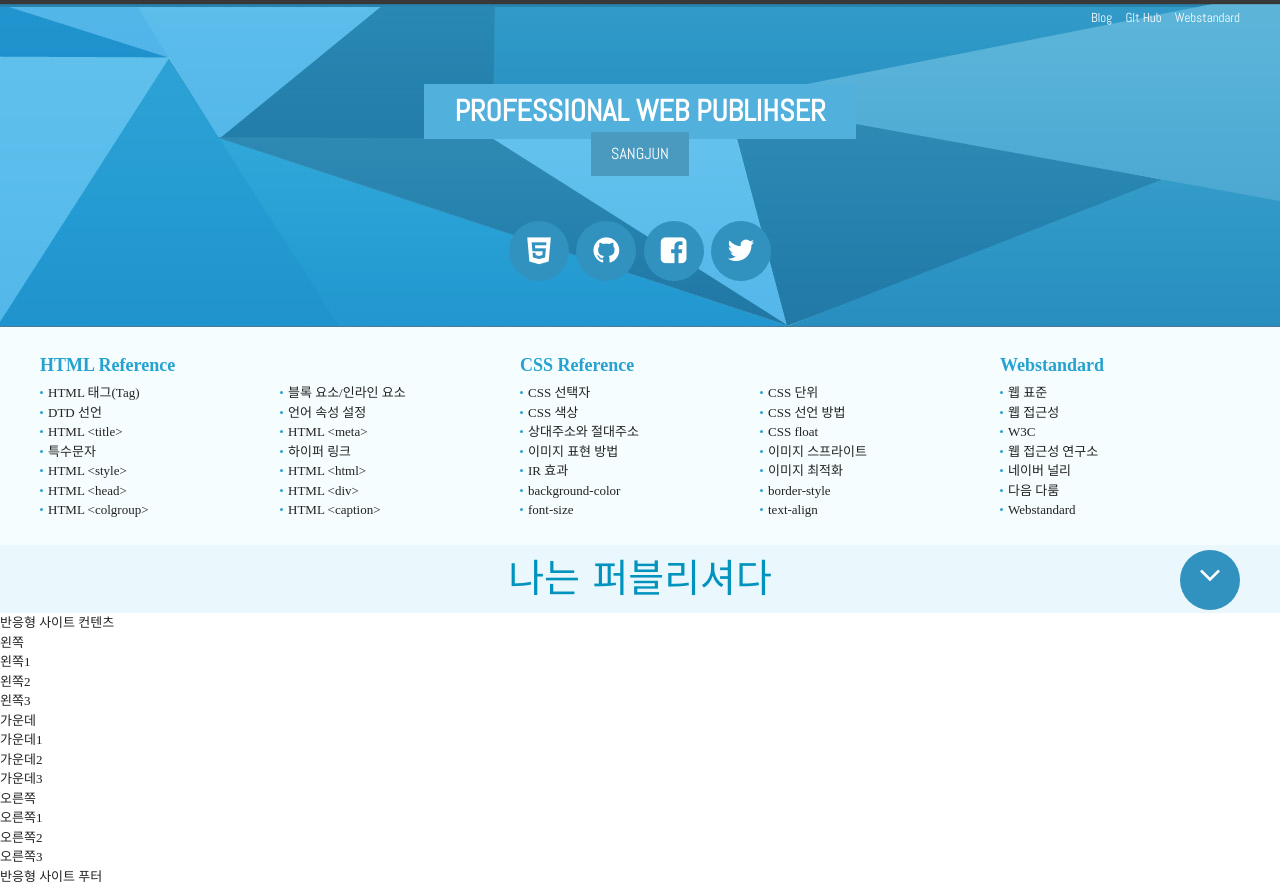
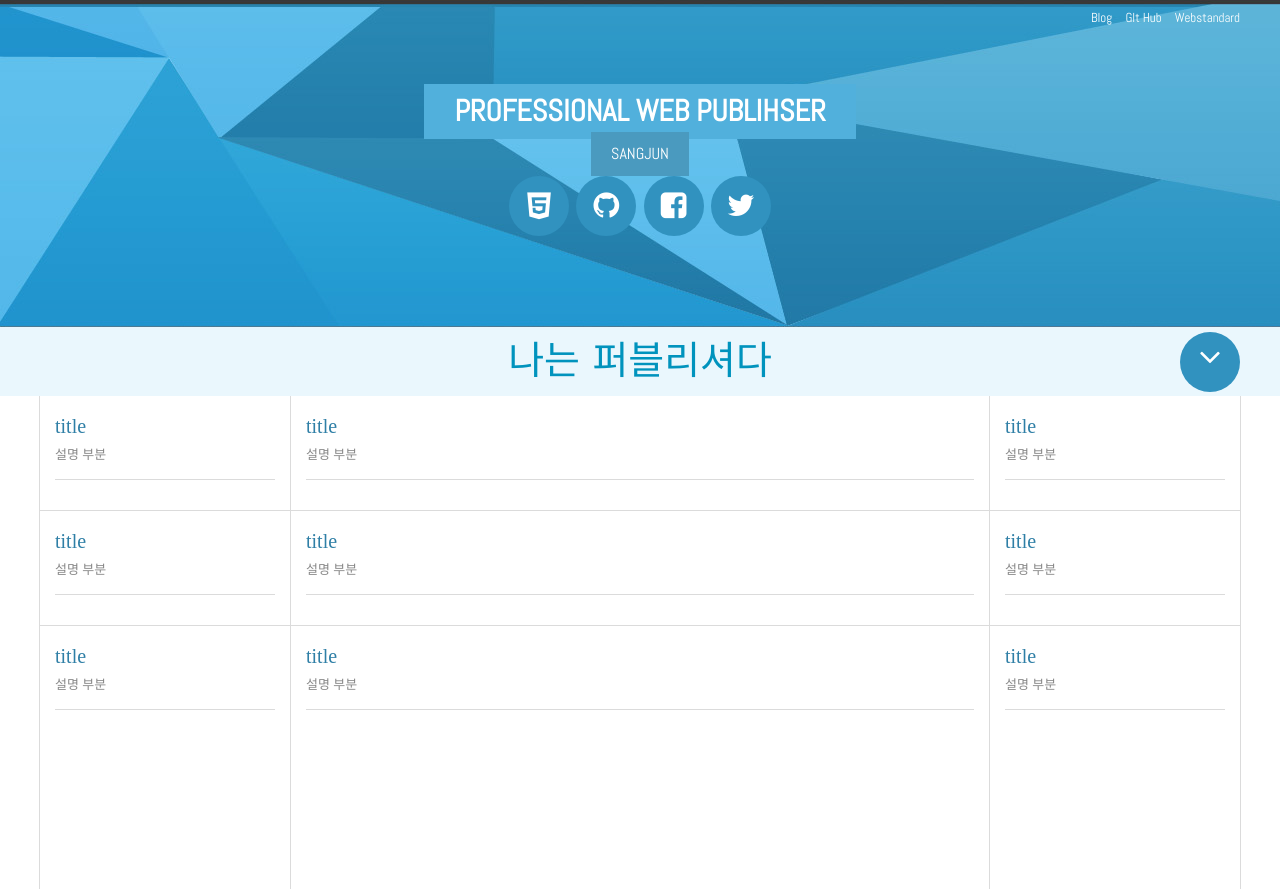
Before and after one commit to jsj1510/responsive, a plain HTML site: page index.html in a window 1280 px wide. Shown: the top 889 px of the page. Drawn offline with Linux system fonts and the light colour scheme; a web font is replaced by a local one.

Commit message:
implement:컨텐츠레이아웃,컨텐츠타이틀

```diff
--- a/css/style.css
+++ b/css/style.css
@@ -1,6 +1,6 @@
 /* 레이아웃 */
 
-#header {
+body {
     background: url(../img/header_bg.jpg) repeat-x center top;
 }
 
@@ -12,8 +12,39 @@
     background-color: #eaf7fd;
 }
 
+#contents .container {
+    border-right: 1px solid #dbdbdb;
+    border-left: 1px solid #dbdbdb;
+}
+
+#cont_left {
+    float: left;
+    width: 250px;
+}
+
+#cont_center {
+    overflow: hidden;
+    margin-right: 250px;
+    min-height: 1300px;
+    border-right: 1px solid #dbdbdb;
+    border-left: 1px solid #dbdbdb;
+}
+
+#cont_right {
+    position: absolute;
+    right: 0;
+    top: 0;
+    width: 250px;
+}
+
+#footer {
+    border-top: 1px solid #dbdbdb;
+}
+
+
 /* 컨테이너 */
 .container {
+    position: relative;
     width: 1200px;
     margin: 0 auto;
 }
@@ -79,7 +110,7 @@ header .header_tit a:hover {
 .header .header_icon {
     text-align: center;
     negative: 40px;
-    padding: 45px;
+    padding-bottom: 45px;
 }
 
 .header .header_icon li {
@@ -132,11 +163,12 @@ header .header_tit a:hover {
     box-shadow:  0 0 0 5px rgba(75,154,191,0.9) inset, 0 0 0 100px rgba(0,0,0,0.1) inset;
 }
 
-/* nav */
+/* 전체메뉴 */
 
 .nav {
     overflow: hidden;
     padding: 25px 0;
+    display: none;
 }
 
 .nav > div {
@@ -232,11 +264,154 @@ header .header_tit a:hover {
     box-shadow: 0 0 0 3px rgba(75,154,191,0.9) inset, 0 0 0 100px rgba(0,0,0,0.1) inset;
 }
 
-@media (max-width:1200px) {
+/* 컨텐츠 영역 */
+.column {
+    padding: 15px;
+    border-bottom: 1px solid #dbdbdb;
+}
+
+.column .col_tit {
+    font-size: 20px;
+    color: #2f7fa6;
+    padding-bottom: 5px;
+}
+
+.column .col_desc {
+    border-bottom: 1px solid #dbdbdb;
+    padding-bottom: 15px;
+    margin-bottom: 15px;
+    color: #878787;
+    line-height: 18px;
+}
+
+.column.col1 {
+
+}
+
+.column.col2 {
+
+}
+
+.column.col3 {
+    border-bottom: 0;
+}
+
+.column.col4 {
+
+}
+
+.column.col5 {
+
+}
+
+.column.col6 {
+    border-bottom: 0;
+}
+
+.column.col7{
+
+}
+
+.column.col8 {
+
+}
+
+.column.col9 {
+    border-bottom: 0;
+}
+
+/* 미디어쿼리 */
+/* 화면 너비 0 ~ 1220px */
+@media (max-width: 1200px) {
     .container {
         width: 100%;
     }
     .row {
-        padding:  0 15px;
+        padding: 0 15px;
+    }
+    .title .btn {
+        right: 5px;
     }
 }
+
+/* 화면 너비 0 ~ 1024px */
+@media (max-width: 1024px) {
+
+}
+
+/* 화면 너비 0 ~ 960px */
+@media (max-width: 960px) {
+    #cont_right {
+        position: static;
+        width: 100%;
+        border-top: 1px solid #dbdbdb;
+    }
+    #cont_center {
+        margin-right: 0;
+        border-right: 0;
+    }
+    .nav > div {
+        float: none;
+        width: 100%;}
+    .nav > div:last-child {
+        width: 100%;
+    }
+    .nav > div li {
+        width: 33.33333%;
+    }
+    .nav > div:last-child li {
+        width: 33.33333%;
+    }
+    .nav > div ol {
+        margin-bottom: 10px;
+    }
+}
+
+/* 화면 너비 0 ~ 768px */
+@media (max-width: 768px) {
+    #cont_left {
+        float: none;
+        width: 100%;
+    }
+    #cont_center {
+        border-left: 0;
+    }
+}
+
+/* 화면 너비 0 ~ 600px */
+@media (max-width: 600px) {
+    .header {
+        height: auto;
+    }
+    .header .header_tit {
+        display: none;
+    }
+    .header .header_icon {
+        display: none;
+    }
+    .title .btn {
+        display: none;
+    }
+
+    .nav > div li {
+        width: 50%;
+    }
+    .nav > div:last-child li {
+        width: 50%;
+    }
+}
+
+/* 화면 너비 0 ~ 480px */
+@media (max-width: 480px) {
+
+}
+
+/* 화면 너비 0 ~ 320px */
+@media (max-width: 320px) {
+    .nav > div li {
+        width: 100%;
+    }
+    .nav > div:last-child li {
+        width: 100%;
+    }
+}
--- a/index.html
+++ b/index.html
@@ -145,33 +145,74 @@
             </div>
         </div>
     </article>
+    <!-- 컨텐츠 -->
+    <main>
+        <section id="contents">
+            <div class="container">
+                <h2 class="ir_su">반응형 사이트 컨텐츠</h2>
+                <section id="cont_left">
+                    <h3 class="ir_su">반응형 사이트 왼쪽 컨텐츠</h3>
+                    <!-- col1 -->
+                    <article class="column col1">
+                        <h4 class="col_tit">title</h4>
+                        <p class="col_desc">설명 부분</p>
+                    </article>
+                    <!-- col2 -->
+                    <article class="column col2">
+                        <h4 class="col_tit">title</h4>
+                        <p class="col_desc">설명 부분</p>
+                    </article>
+                    <!-- col3 -->
+                    <article class="column col3">
+                        <h4 class="col_tit">title</h4>
+                        <p class="col_desc">설명 부분</p>
+                    </article>
+                </section>
+                <section id="cont_center">
+                    <h3 class="ir_su">반응형 사이트 가운데 컨텐츠</h3>
+                    <!-- col4 -->
+                    <article class="column col4">
+                        <h4 class="col_tit">title</h4>
+                        <p class="col_desc">설명 부분</p>
+                    </article>
 
-    <main>
-    <section>
-        <h2>반응형 사이트 컨텐츠</h2>
-        <section>
-            <h3>왼쪽</h3>
-            <article><h4>왼쪽1</h4></article>
-            <article><h4>왼쪽2</h4></article>
-            <article><h4>왼쪽3</h4></article>
+                    <!-- col5 -->
+                    <article class="column col5">
+                        <h4 class="col_tit">title</h4>
+                        <p class="col_desc">설명 부분</p>
+                    </article>
+                    <!-- col6 -->
+                    <article class="column col6">
+                        <h4 class="col_tit">title</h4>
+                        <p class="col_desc">설명 부분</p>
+                    </article>
+                </section>
+                <section id="cont_right">
+                    <h3 class="ir_su">반응형 사이트 오른쪽 컨텐츠</h3>
+                    <!-- col7 -->
+                    <article class="column col7">
+                        <h4 class="col_tit">title</h4>
+                        <p class="col_desc">설명 부분</p>
+                    </article>
+                    <!-- col8 -->
+                    <article class="column col8">
+                        <h4 class="col_tit">title</h4>
+                        <p class="col_desc">설명 부분</p>
+                    </article>
+                    <!-- col9 -->
+                    <article class="column col9">
+                        <h4 class="col_tit">title</h4>
+                        <p class="col_desc">설명 부분</p>
+                    </article>
+                </section>
+            </div>
         </section>
-        <section>
-            <h3>가운데</h3>
-            <article><h4>가운데1</h4></article>
-            <article><h4>가운데2</h4></article>
-            <article><h4>가운데3</h4></article>
-        </section>
-        <section>
-            <h3>오른쪽</h3>
-            <article><h4>오른쪽1</h4></article>
-            <article><h4>오른쪽2</h4></article>
-            <article><h4>오른쪽3</h4></article>
-        </section>
-    </section>
 
     </main>
-    <footer>
-        <h2>반응형 사이트 푸터</h2>
+    <footer id ="footer">
+        <div class="container">
+            <h2>반응형 사이트 푸터</h2>
+        </div>
     </footer>
     <!-- JavaScript Libraries -->
     <script src="js/jquery.min_1.12.4.js"></script>
```
